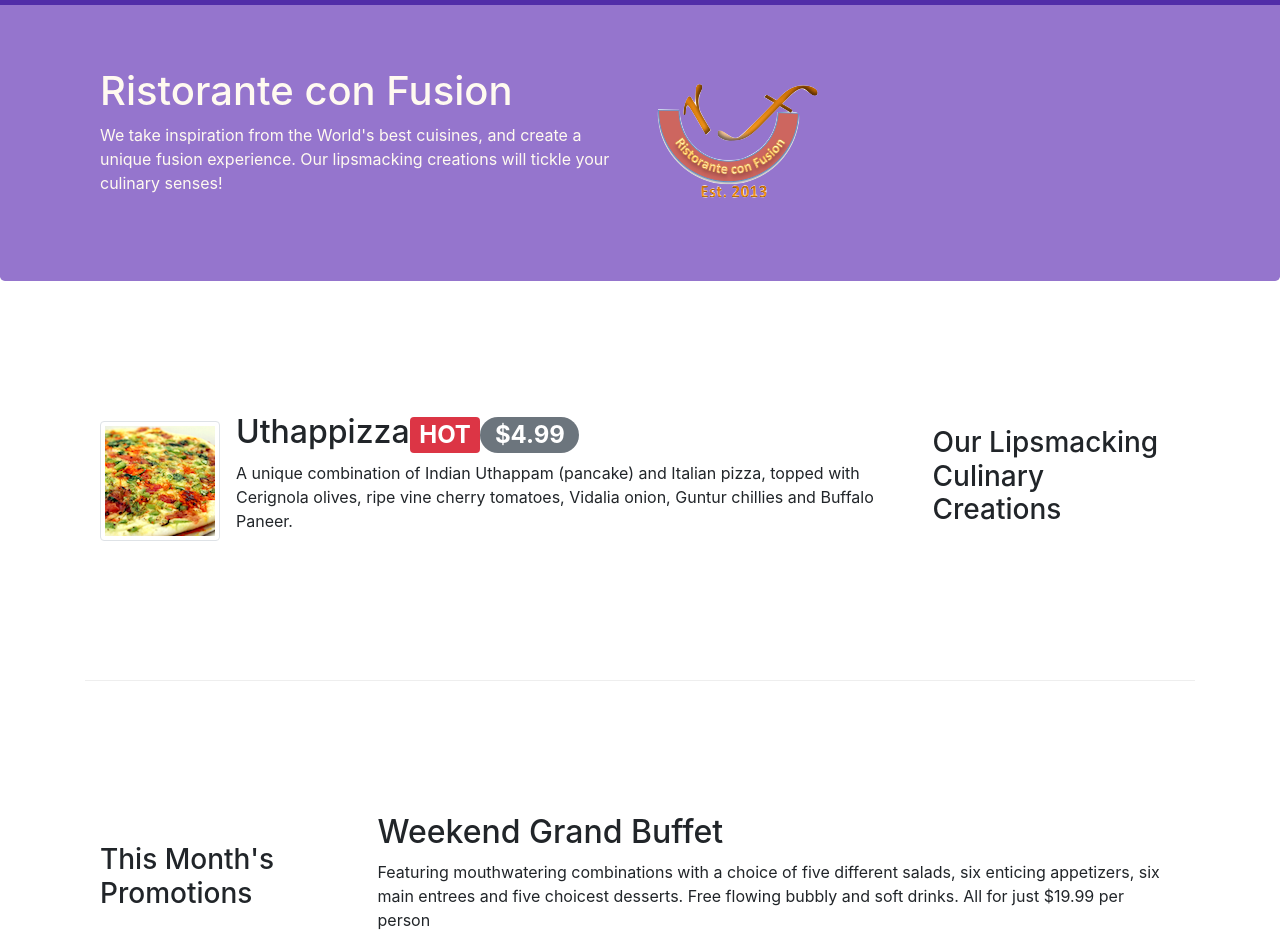
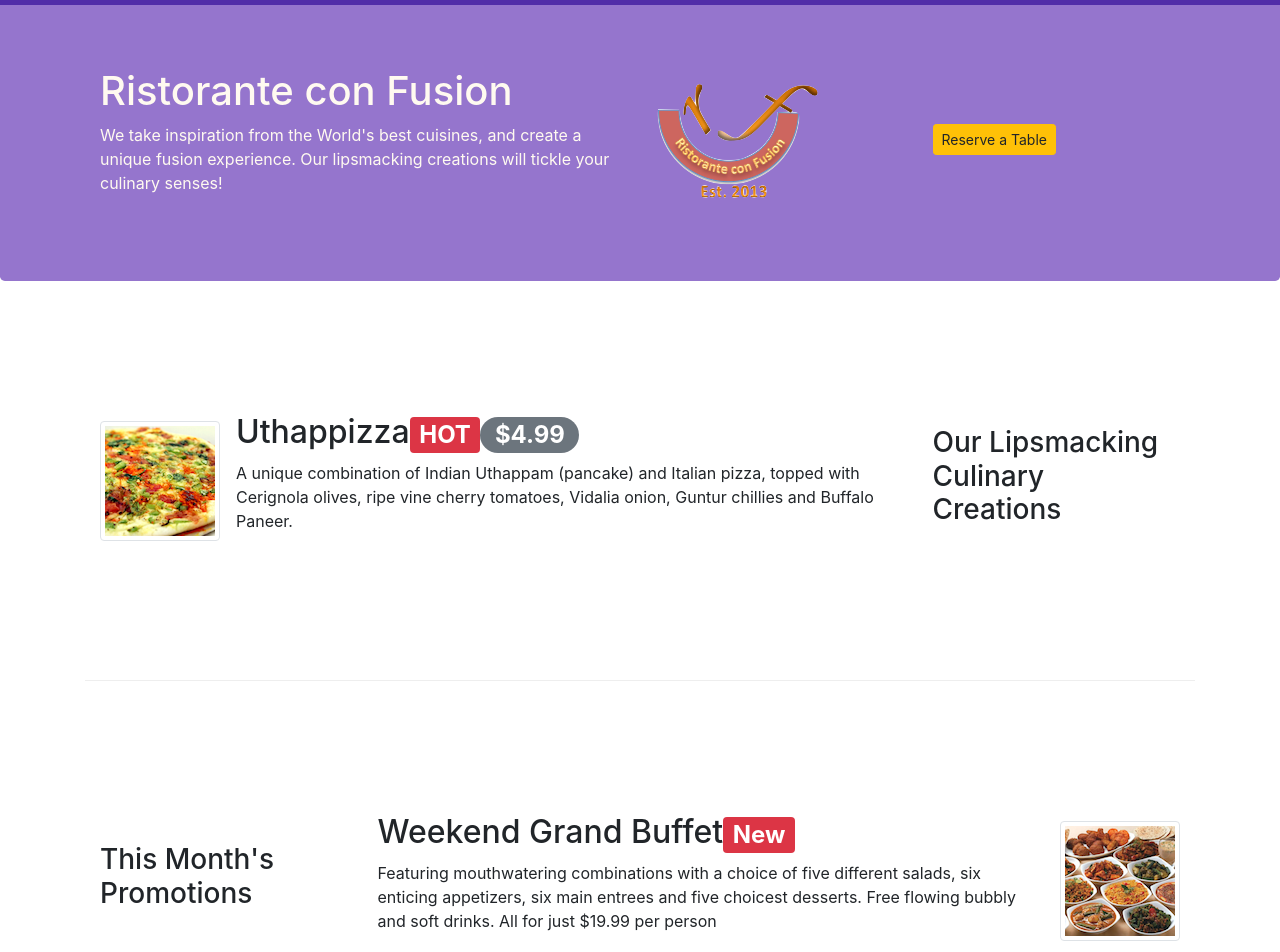
Before and after one commit to lxyb828/conFusion, a website: page index.html in a window 1280 px wide. Shown: the part 53-1005 px from the top of the page. Drawn offline with nearby package versions, Linux system fonts and the light colour scheme.

Commit message:
commit for assignment2

```diff
--- a/index.html
+++ b/index.html
@@ -41,9 +41,13 @@
                     <h1>Ristorante con Fusion</h1>
                     <p>We take inspiration from the World's best cuisines, and create a unique fusion experience. Our lipsmacking creations will tickle your culinary senses!</p>
                 </div>
-                <div class="col-12 col-sm align-self-center">
+                <div class="col-12 col-sm-3 align-self-center">
                     <img src="img/logo.png" class="img-fluid">
                 </div>
+				<div class="col-12 col-sm align-self-center">
+					<a href="#card" class="btn btn-warning btn-sm"  role="button" aria-disabled="true">Reserve a Table</a>
+                </div>
+
             </div>
         </div>
     </header>
@@ -75,9 +79,15 @@
                 <h3>This Month's Promotions</h3>
             </div>
             <div class="col col-sm col-md">
-                <h2>Weekend Grand Buffet</h2>
+			<div class="media">
+			<div class="media-body">
+                <h2>Weekend Grand Buffet<span class="badge badge-danger">New</span></h2>
                 <p>Featuring mouthwatering combinations with a choice of five different salads, six enticing appetizers, six main entrees and five choicest desserts. Free flowing bubbly and soft drinks. All for just $19.99 per person </p>
             </div>
+			 <img class="d-flex ml-3 img-thumbnail align-self-center"
+             src="img/buffet.png" alt="Buffet">
+			</div>
+			</div>
         </div>
 
         <div class="row row-content align-items-center">
@@ -103,7 +113,7 @@
         </div>
         <div class="row row-content align-items-center">
 		    <div class="col-12 col-sm-8 offset-sm-2">
-			<div class="card">
+			<div class="card" id="card">
                 <h3 class="card-header bg-warning text-white">Reserve a Table</h3>
                 <div class="card-body">
 				<div class="form-group row">
```
